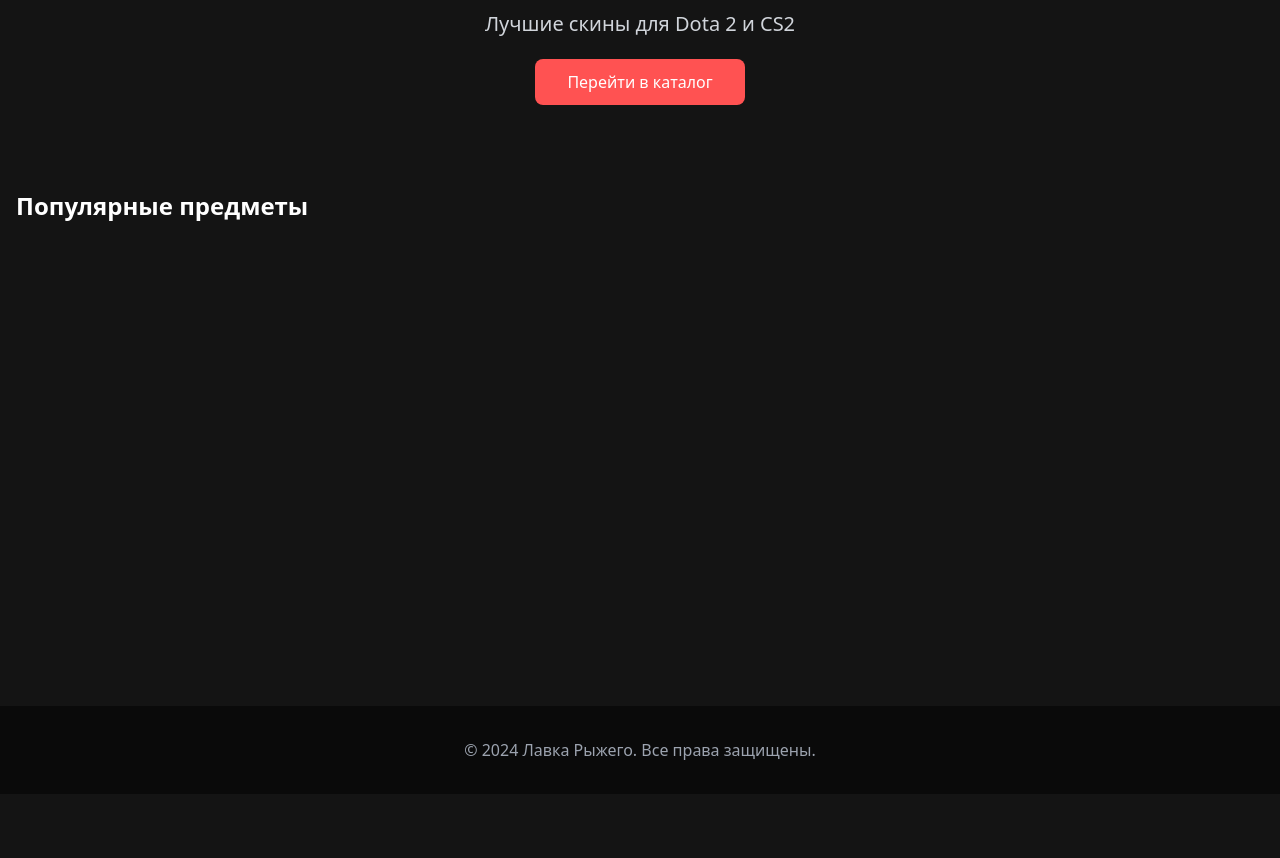
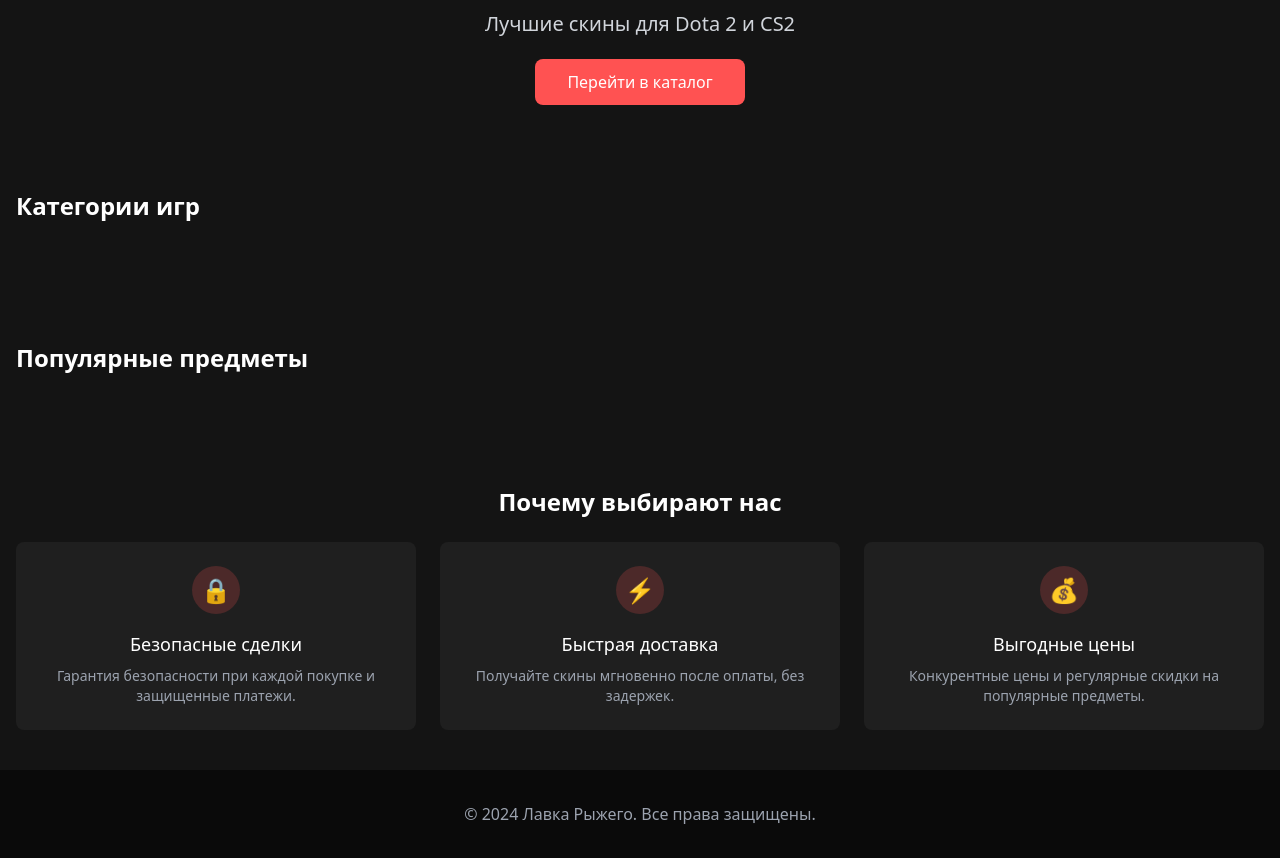
Before and after one commit to NeTort33/project, a Flask app: template templates/index.html in a window 1280 px wide. Shown: the part 151-1009 px from the top of the page. Before the commit the page ends 911 px from the top, so only its background shows below. Run offline with Flask 3, Linux system fonts and the light colour scheme; the template is opened without the code that fills it, so the values that code supplies are empty; some libraries are stand-ins or nearby versions.

Commit message:
Assistant checkpoint: Converted React/JS to Python/Flask with complete functionality
Assistant generated file changes:
- app.py: Update main Flask application with complete routing and data
- templates/index.html: Update index template with game categories and featured skins
- templates/catalog.html: Update catalog template with proper game filtering
- .replit: Updated app configuration

---

User prompt:

ни одна картинка не отображается, на других страницах все отоброажается неправильно, переделай все js файлы в питон, с полным сохранением функционала

Replit-Commit-Author: Assistant
Replit-Commit-Session-Id: 6a3501ed-e039-4db8-9a8f-702b2cedec0d

```diff
--- a/templates/index.html
+++ b/templates/index.html
@@ -1,3 +1,4 @@
+
 {% extends "base.html" %}
 
 {% block content %}
@@ -9,6 +10,29 @@
       <a href="/catalog" class="bg-primary-500 text-white px-8 py-3 rounded-lg hover:bg-primary-600">
         Перейти в каталог
       </a>
+    </div>
+  </section>
+
+  <section class="py-12">
+    <h2 class="text-2xl font-bold mb-6">Категории игр</h2>
+    <div class="grid grid-cols-1 md:grid-cols-2 gap-6">
+      {% for game in games %}
+      <a href="/{{ game.name.lower().replace(' ', '') }}" class="group relative block h-64 rounded-xl overflow-hidden">
+        <div class="absolute inset-0 bg-cover bg-center group-hover:scale-110 transition-transform duration-500" style="background-image: url('{{ game.image_url }}')"></div>
+        <div class="absolute inset-0 bg-gradient-to-t from-dark-900 to-transparent"></div>
+        <div class="absolute bottom-0 left-0 p-6">
+          <div class="flex items-center">
+            <div class="p-3 bg-dark-600 rounded-full mr-4">
+              <span class="text-2xl">🎮</span>
+            </div>
+            <div>
+              <h3 class="text-2xl font-bold text-white">{{ game.name }}</h3>
+              <p class="text-gray-300">{{ game.description }}</p>
+            </div>
+          </div>
+        </div>
+      </a>
+      {% endfor %}
     </div>
   </section>
 
@@ -41,5 +65,35 @@
       {% endfor %}
     </div>
   </section>
+
+  <div class="py-10">
+    <h2 class="text-2xl font-bold text-white mb-6 text-center">Почему выбирают нас</h2>
+
+    <div class="grid grid-cols-1 md:grid-cols-3 gap-6">
+      <div class="bg-dark-400 rounded-lg p-6 text-center">
+        <div class="w-12 h-12 bg-primary-500/20 rounded-full flex items-center justify-center mx-auto mb-4">
+          <span class="text-primary-500 text-2xl">🔒</span>
+        </div>
+        <h3 class="text-lg font-medium text-white mb-2">Безопасные сделки</h3>
+        <p class="text-gray-400 text-sm">Гарантия безопасности при каждой покупке и защищенные платежи.</p>
+      </div>
+
+      <div class="bg-dark-400 rounded-lg p-6 text-center">
+        <div class="w-12 h-12 bg-primary-500/20 rounded-full flex items-center justify-center mx-auto mb-4">
+          <span class="text-primary-500 text-2xl">⚡</span>
+        </div>
+        <h3 class="text-lg font-medium text-white mb-2">Быстрая доставка</h3>
+        <p class="text-gray-400 text-sm">Получайте скины мгновенно после оплаты, без задержек.</p>
+      </div>
+
+      <div class="bg-dark-400 rounded-lg p-6 text-center">
+        <div class="w-12 h-12 bg-primary-500/20 rounded-full flex items-center justify-center mx-auto mb-4">
+          <span class="text-primary-500 text-2xl">💰</span>
+        </div>
+        <h3 class="text-lg font-medium text-white mb-2">Выгодные цены</h3>
+        <p class="text-gray-400 text-sm">Конкурентные цены и регулярные скидки на популярные предметы.</p>
+      </div>
+    </div>
+  </div>
 </div>
 {% endblock %}
```
Also changed, not shown: app.py (+10 -7 lines).
